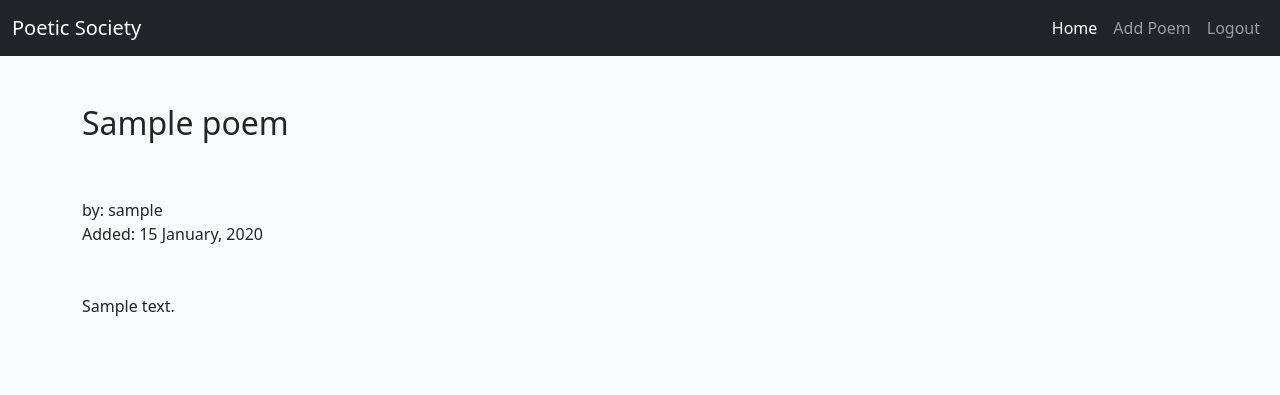
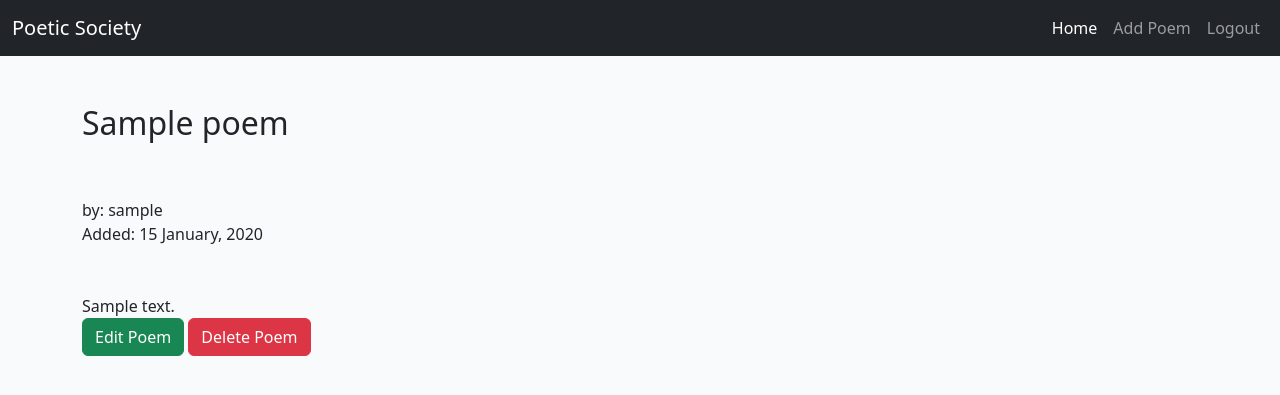
Before and after one commit to ilswh/poetic-society, a Django app: page /view_poem/1 in a window 1280 px wide. Shown: the top 395 px of the page. Run offline with Django 4.2, Linux system fonts and the light colour scheme; a user stored in the database is signed in; tables that the repository leaves empty hold one stand-in row (values such as "Sample post").

Commit message:
Add update functionality to poems

```diff
--- a/poems/templates/poems/poem.html
+++ b/poems/templates/poems/poem.html
@@ -21,4 +21,13 @@
     </div>
 </div>
 
+<div class="row">
+    <div class="col-12 col-md-6 col-lg-4">
+        {% if request.user == poem.author %}
+            <a href="{% url 'edit_poem' poem.id %}" class="btn btn-success">Edit Poem</a>
+            <a href="" class="btn btn-danger">Delete Poem</a>
+        {% endif %}
+    </div>
+</div>
+
 {% endblock %}
--- a/poems/urls.py
+++ b/poems/urls.py
@@ -4,6 +4,7 @@ from django.urls import path
 urlpatterns = [
     path("", views.view_poems, name="poems"),
 	path("add_poem/", views.add_poem, name="add_poem"),
+	path("edit_poem/<int:poem_id>", views.edit_poem, name="edit_poem"),
     path(
 		"view_poem/<int:poem_id>",
 		views.view_poem,
--- a/poems/views.py
+++ b/poems/views.py
@@ -45,6 +45,31 @@ def add_poem(request):
         "form": form,
     }
     return render(request, template, context)
+
+
+def edit_poem(request, poem_id):
+    """
+    A view to edit an existing poem via the front-end.
+    """
+    poem = get_object_or_404(Poem, id=poem_id)
+    if request.user != poem.author:
+        messages.error(request, "Access denied. Please try again")
+        return redirect(view_poem, poem_id=poem_id)
+    form = PoemForm(request.POST or None, instance=poem)
+    if request.method == "POST":
+        if form.is_valid():
+            form.instance.author = request.user
+            form.save()
+            messages.success(request, "Poem Updated!")
+            return redirect(view_poem, poem_id=poem_id)
+        messages.error(request, "Error: Please try again")
+    template = "poems/edit_poem.html"
+    context = {
+        "poem": poem,
+        "form": form,
+    }
+    return render(request, template, context)
+
 
 def view_comments(request):
     """
```
Also changed, not shown: poems/templates/poems/edit_poem.html (added, +23 -0 lines).
